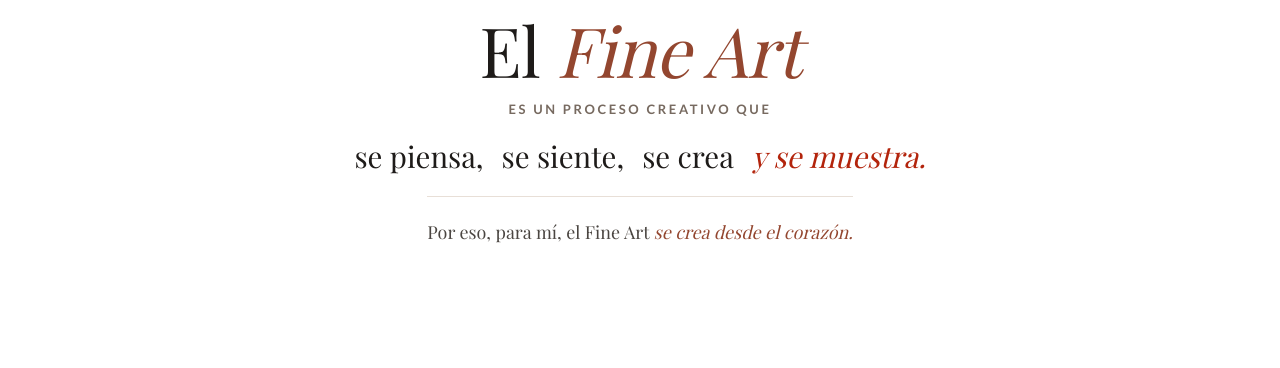
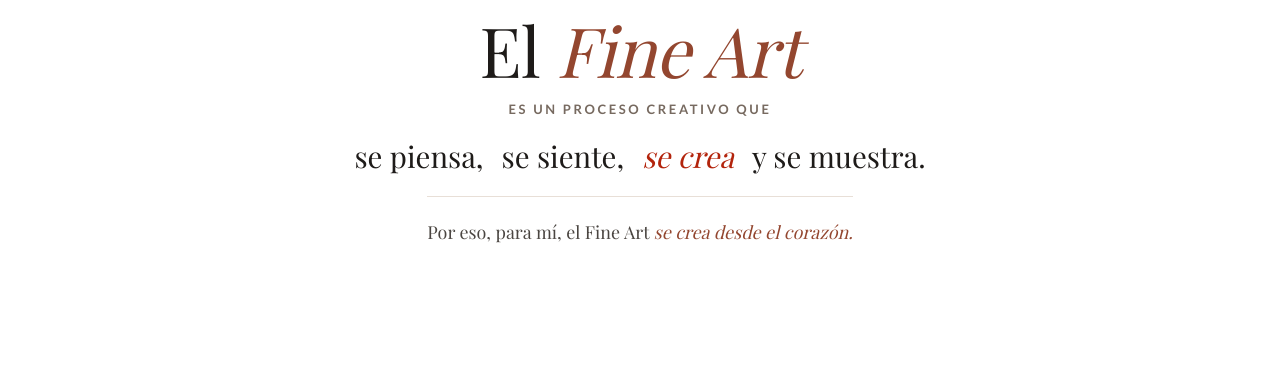
Before and after one commit to beraa56/cosmos-escuela, a plain HTML site: page index.html in a window 1280 px wide. Shown: the part 965-1333 px from the top of the page. Drawn offline with nearby package versions, Linux system fonts and the light colour scheme; a web font is replaced by a local one.

Commit message:
Manifiesto: se crea en color
Co-Authored-By: Claude Opus 5.5 <noreply@anthropic.com>

```diff
--- a/index.html
+++ b/index.html
@@ -1739,8 +1739,8 @@ main > section.sec.manifesto{padding-block:56px 52px !important}
     <div class="st-mini mf-lines" role="heading" aria-level="2">
       <span class="st-line">se piensa,</span>
       <span class="st-line">se siente,</span>
-      <span class="st-line">se crea</span>
-      <span class="st-line"><em>y se muestra.</em></span>
+      <span class="st-line"><em>se crea</em></span>
+      <span class="st-line">y se muestra.</span>
     </div>
     <p class="mf-close">Por eso, para mí, el Fine Art <em>se crea desde el corazón.</em></p>
   </div>
```
